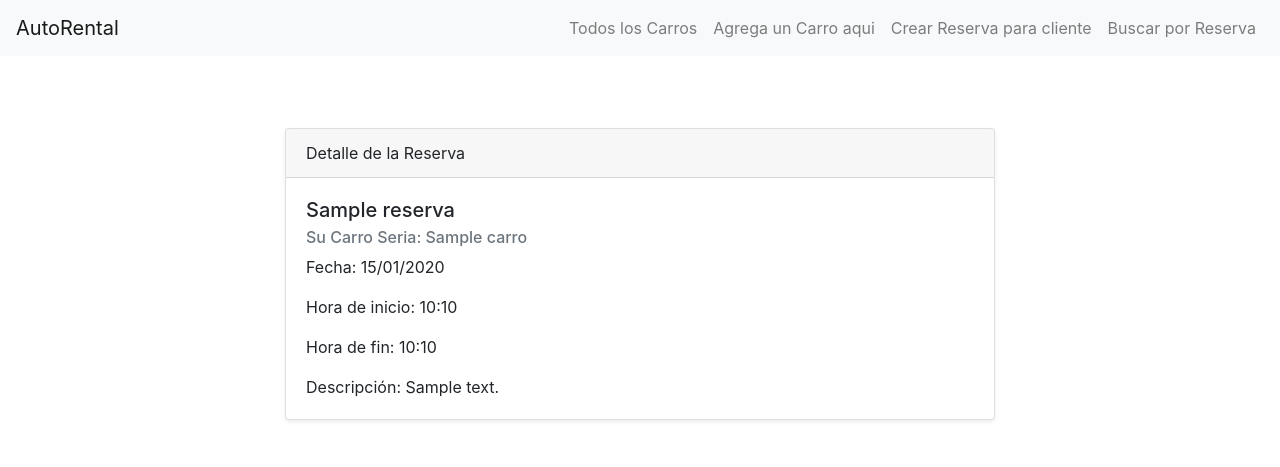
After one commit to egomezan/EntregaFinalUltima, a Django app: template AlquilerCarros/Autorental/templates/autorental/detail.html in a window 1280 px wide. The commit adds this page. Shown: the top 467 px of the page. Run offline with Django 4.2, Linux system fonts and the light colour scheme; the template is opened without the code that fills it: most values are stand-ins (such as "Sample title", 1, 10 or a date in 2020); some libraries are stand-ins or nearby versions.

Commit message:
reservas hechas y posibles de ver, resta un solo modelo y probar la busquedad

```diff
--- a/AlquilerCarros/Autorental/templates/autorental/base.html
+++ b/AlquilerCarros/Autorental/templates/autorental/base.html
@@ -24,6 +24,12 @@
                 <li class="nav-item">
                     <a class="nav-link" href="/autorental/crear-carro-con-form">Agrega un Carro aqui</a>
                 </li>
+                <li class="nav-item">
+                    <a class="nav-link" href="{% url 'zzz' %}">Crear Reserva para cliente</a>
+                </li>
+                <li class="nav-item">
+                    <a class="nav-link" href="{% url 'zzz' %}">Buscar por Reserva</a>
+                </li>
             </ul>
         </div>
     </nav>
--- /dev/null
+++ b/AlquilerCarros/Autorental/templates/autorental/detail.html
@@ -0,0 +1,34 @@
+{% extends 'autorental/base.html' %}
+
+{% block title %}Detalle de la Reserva{% endblock %}
+
+{% block content %}
+<section class="py-5">
+    <div class="container">
+        <div class="row">
+            <div class="col-lg-8 mx-auto">
+                <div class="card shadow-sm">
+                    <div class="card-header">
+                        Detalle de la Reserva
+                    </div>
+                    <div class="card-body">
+                        <h5 class="card-title">{{ reserva.nombre_de_usuario }}</h5>
+                        <h6 class="card-subtitle mb-2 text-muted">Su Carro Seria: {{ reserva.carro }}</h6>
+                        <p class="card-text">Fecha: {{ reserva.fecha | date:"d/m/Y" }}</p>
+                        <p class="card-text">Hora de inicio: {{ reserva.hora_inicio | date:"H:i" }}</p>
+                        <p class="card-text">Hora de fin: {{ reserva.hora_fin | date:"H:i" }}</p>
+                        <p class="card-text">Descripción: {{ reserva.descripcion }}</p>
+                    </div>
+                    {% comment %}
+                    <div class="card-footer text-muted">
+                        <a href="{% url 'edit_reserva' reserva.id %}" class="btn btn-primary">Editar Reserva</a>
+                        <a href="{% url 'delete_reserva' reserva.id %}" class="btn btn-danger">Eliminar Reserva</a>
+                        <a href="{% url 'todas_las_reservas' %}" class="btn btn-secondary">Volver al listado</a>
+                    </div>
+                    {% endcomment %}
+                </div>
+            </div>
+        </div>
+    </div>
+</section>
+{% endblock %}
--- a/AlquilerCarros/Autorental/urls.py
+++ b/AlquilerCarros/Autorental/urls.py
@@ -2,14 +2,16 @@
 
 from django.contrib import admin
 from django.urls import path
-from .views import home_view, list_view, agregar_carro, detail_auto_view
+from .views import home_view, list_view, agregar_carro, detail_auto_view, crear_reserva, search_with_form_view
 
 
 urlpatterns = [
     path("", home_view),
     path("listofcars/", list_view),
     path("crear-carro-con-form/", agregar_carro, name ="yyy"),
-    path("detail-carro/<auto_id>", detail_auto_view)
+    path("detail-carro/<auto_id>", detail_auto_view),
+    path("crear-reserva-form/", crear_reserva, name="zzz")
+    path("buscar-con-formulario/", search_with_form_view, name="xyz"),
 
    # path("agregar/", agregar_carro),
 #     path("carro/add/", create_sala_with_form_view, name="sala-create"),
```
Also changed, not shown: AlquilerCarros/Autorental/forms.py (+6 -1 lines), AlquilerCarros/Autorental/models.py (+16 -1 lines), AlquilerCarros/Autorental/templates/autorental/form-create.html (added, +27 -0 lines), AlquilerCarros/Autorental/views.py (+23 -37 lines), AlquilerCarros/Autorental/migrations/0003_reserva.py (added), AlquilerCarros/db.sqlite3.
